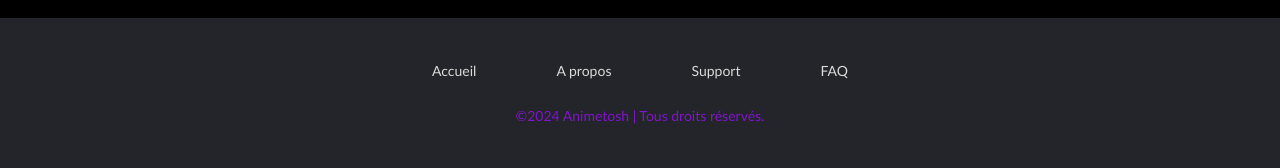
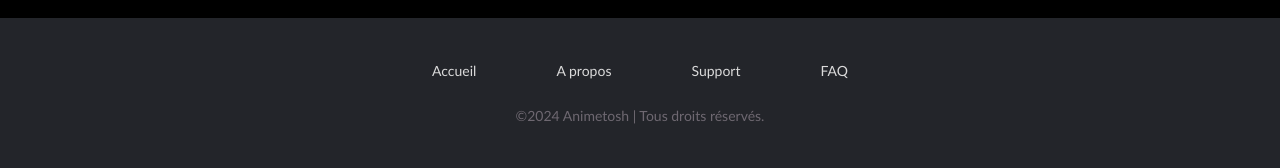
Before and after one commit to AstaGotou/Projet-Web-S4, a PHP site: page /index.php in a window 1280 px wide. Shown: the part 1141-1309 px from the top of the page. Run offline with PHP 8.4, Linux system fonts and the light colour scheme; data comes from the database, SQL or seed files in the repository.

Commit message:
modification css esthétique

```diff
--- a/assets/css/style.css
+++ b/assets/css/style.css
@@ -265,7 +265,7 @@ footer > ul > li {
 }
 
 footer > p {
-    color : rgb(128, 21, 204);
+    color : rgb(110, 104, 113);
 }
 
 
--- a/assets/template/nav.php
+++ b/assets/template/nav.php
@@ -1,5 +1,5 @@
 <nav>
-    <a id="logo" href="index.php?lang=<?= $lang ?>" title="Retour à la page d'accueil">
+    <a id="logo" href="index.php" title="Retour à la page d'accueil">
         <img src="assets/img/akatsuki.png" alt="Retour a la page d'accueil" aria-hidden="true"/>
     </a>
     <ul class="hide-ul-list">
```
